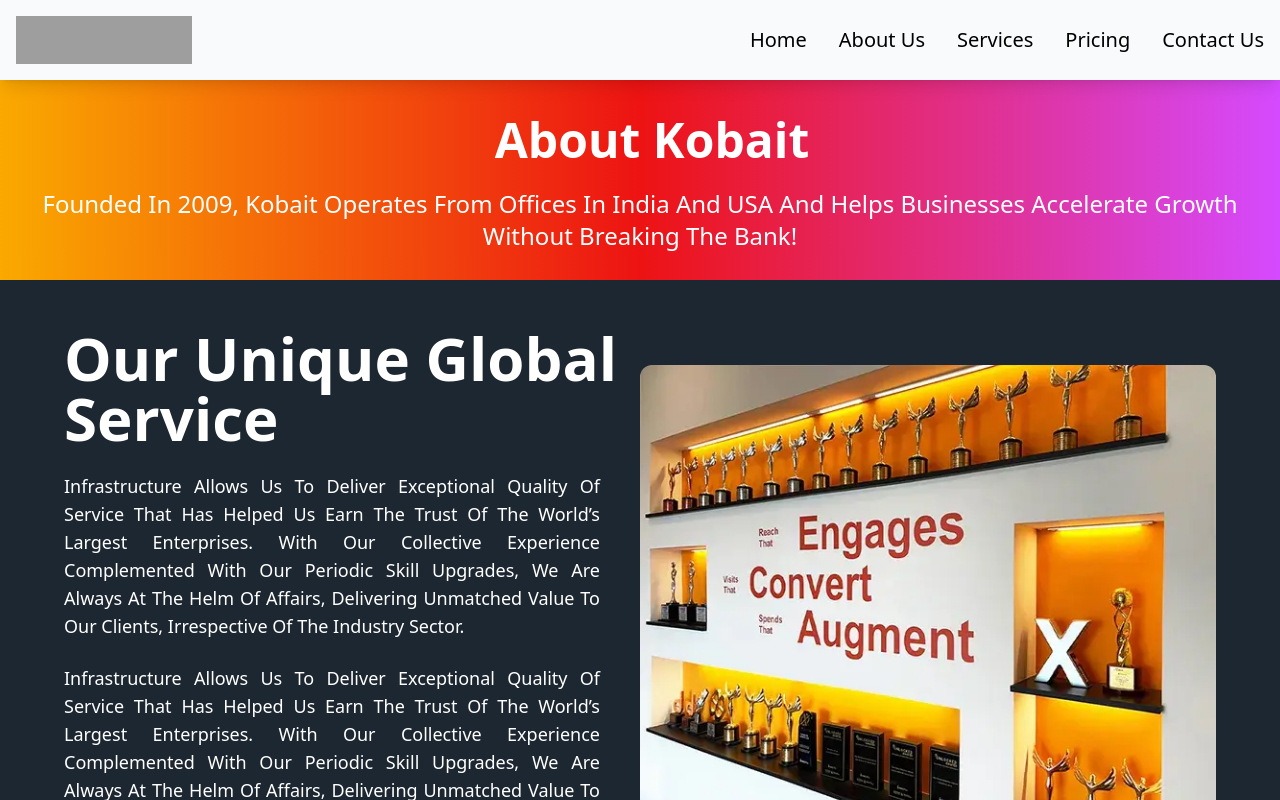
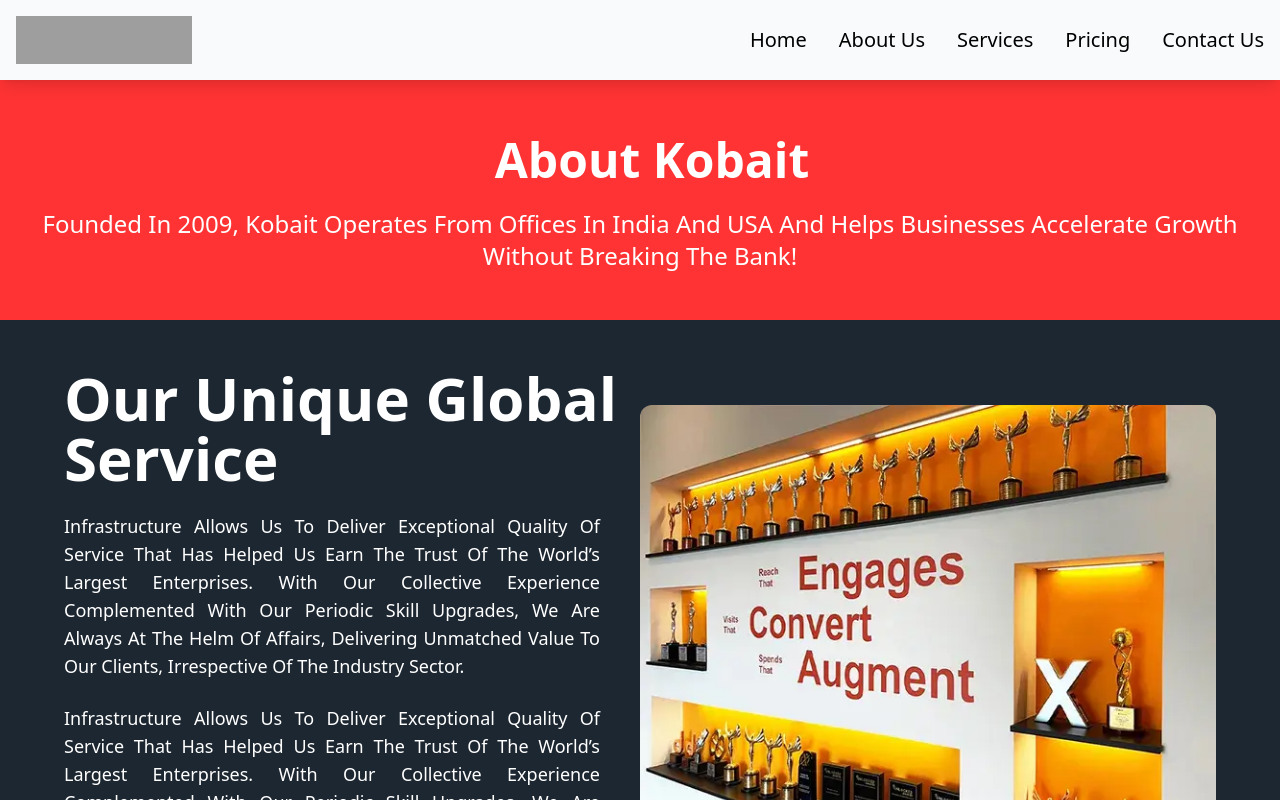
Before and after one commit to chogalesoham/kobait-in, a Next.js app: page /about in a window 1280 px wide. Shown: the top 800 px of the page. Built offline with nearby package versions, Linux system fonts and the light colour scheme; grey boxes are pictures that could not be loaded.

Commit message:
style/change colors in about page

```diff
--- a/app/Componets/AboutHeroSection/AboutHeroSection.jsx
+++ b/app/Componets/AboutHeroSection/AboutHeroSection.jsx
@@ -4,7 +4,7 @@ import aboutImg from "@/app/images/about.webp";
 const AboutHeroSection = () => {
   return (
     <div className=" pt-20 bg-[#1D2731]">
-      <div className=" py-5 flex items-center justify-center flex-col  bg-gradient-to-r from-[#FAA900] via-[#ED1313] to-[#D54AFF]">
+      <div className=" py-10 flex items-center justify-center flex-col  bg-[#ff3333]">
         <div className=" container mx-auto">
           <h1 className="text-4xl lg:text-5xl font-extrabold text-center m-0 text-white py-4 pl-6">
             About Kobait
```
